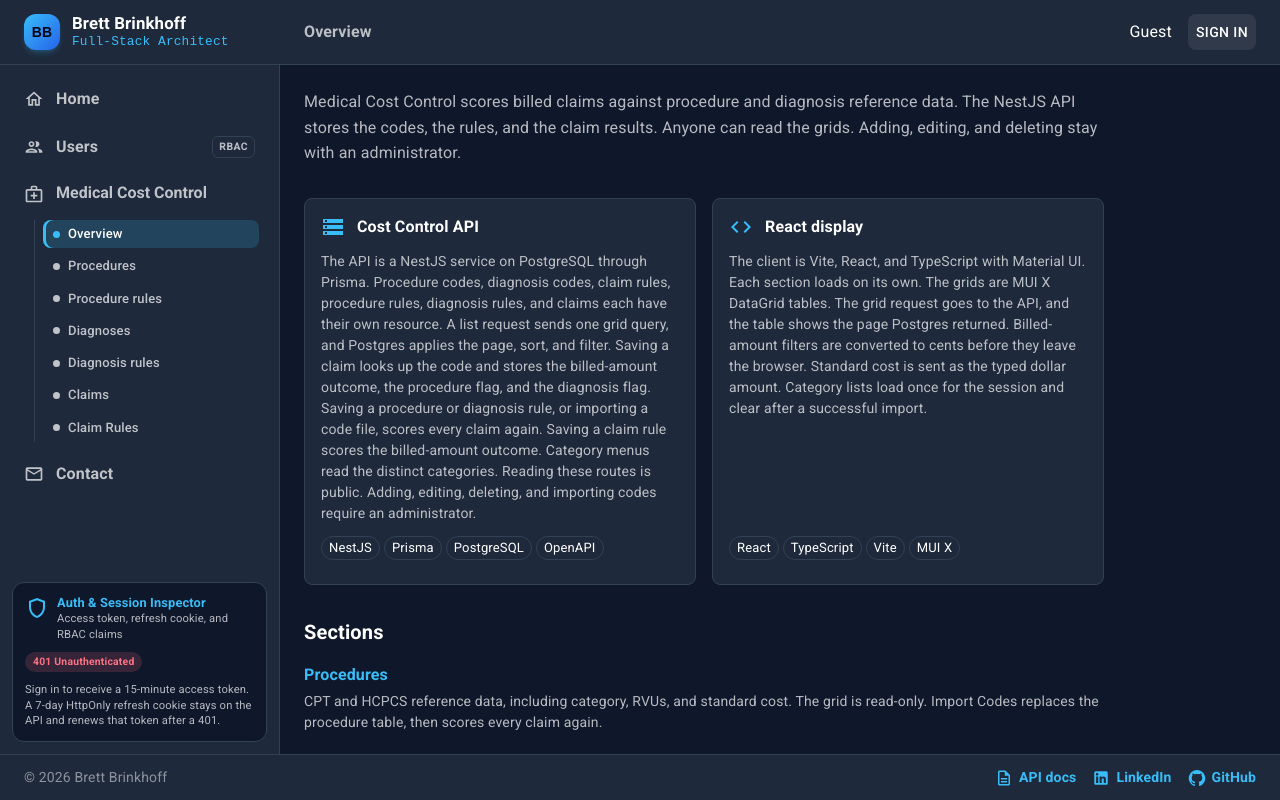
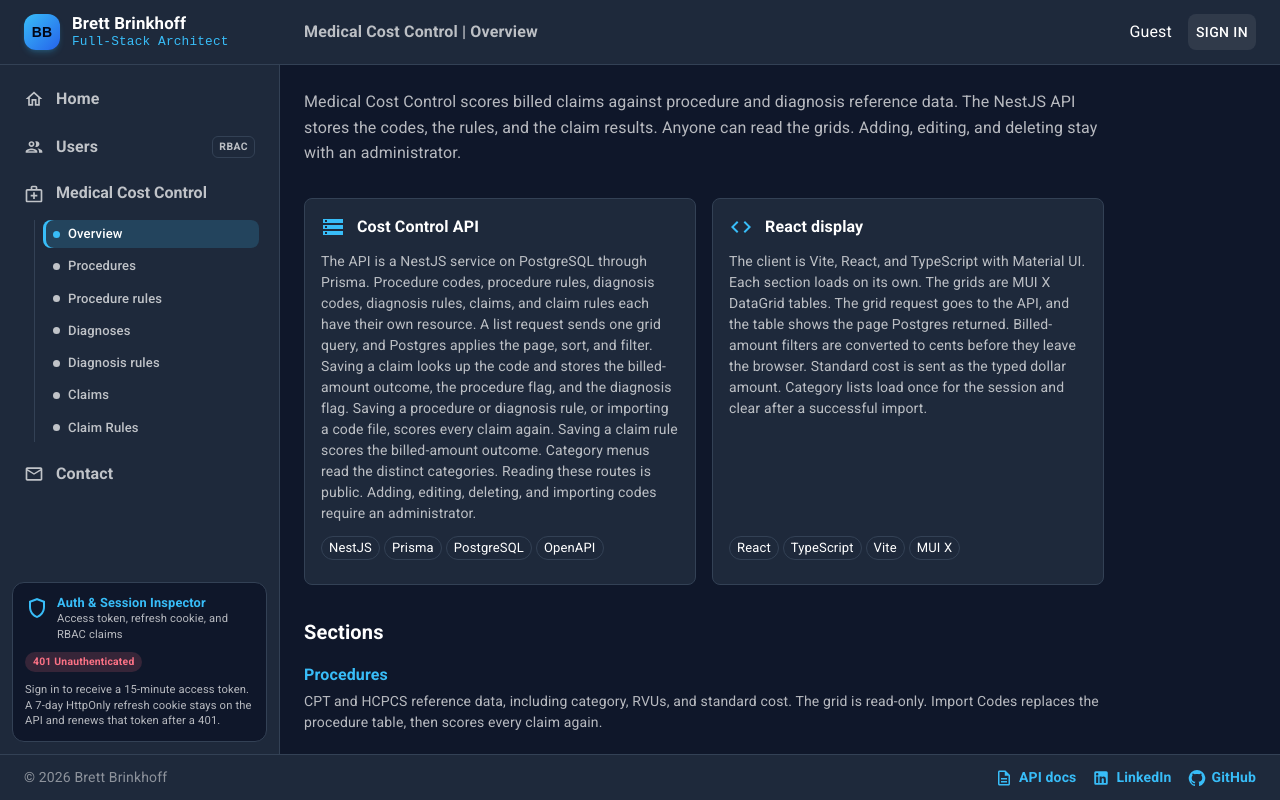
Before and after one commit to BrettBBB/react-enterprise-client, a React (Vite) app: page / in a window 1280 px wide. Both pictures are taken after a click on the button "Medical Cost Control". Built offline with nearby package versions, Linux system fonts and the light colour scheme; no server answers.

Commit message:
Refactor page order

```diff
--- a/src/api/resources.ts
+++ b/src/api/resources.ts
@@ -3,11 +3,11 @@ export const apiResources = {
   auth: '/auth',
   users: '/users',
   procedureCodes: '/procedure-codes',
+  procedureRules: '/procedure-rules',
   diagnosisCodes: '/diagnosis-codes',
-  claimRules: '/claim-rules',
-  procedureRules: '/procedure-rules',
   diagnosisRules: '/diagnosis-rules',
   claims: '/claims',
+  claimRules: '/claim-rules',
   email: '/email',
 } as const
 
--- a/src/medical-cost-control/overview/OverviewPage.tsx
+++ b/src/medical-cost-control/overview/OverviewPage.tsx
@@ -4,49 +4,30 @@ import Card from '@mui/material/Card'
 import CardContent from '@mui/material/CardContent'
 import Chip from '@mui/material/Chip'
 import { Link } from 'react-router-dom'
-import { medicalCostControlSectionPaths } from '../../shell/routes.ts'
+import { medicalCostControlPages, paths } from '../../shell/routes.ts'
 import './OverviewPage.css'
 
-const sections = [
-  {
-    id: 'procedures',
-    label: 'Procedures',
-    description:
-      'CPT and HCPCS reference data, including category, RVUs, and standard cost. The grid is read-only. Import Codes replaces the procedure table, then scores every claim again.',
-  },
-  {
-    id: 'diagnoses',
-    label: 'Diagnoses',
-    description:
-      'ICD-10-CM reference data, including category, laterality, and HCC eligibility. The grid is read-only. Import Codes replaces the diagnosis table, then scores every claim again.',
-  },
-  {
-    id: 'rules',
-    label: 'Claim Rules',
-    description:
-      'Billed-amount policy. A claim is marked TRIGGERED when its billed amount meets the rule minimum and any type, category, or code on the rule also matches. Blank fields match every claim. Saving a rule scores every claim outcome again.',
-  },
-  {
-    id: 'procedureRules',
-    label: 'Procedure rules',
-    description:
-      'Standard-cost policy for CPT and HCPCS. A claim is marked TRIGGERED when the matching procedure’s standard cost meets the rule minimum and any type, category, or code also matches. Saving a rule scores every claim again.',
-  },
-  {
-    id: 'diagnosisRules',
-    label: 'Diagnosis rules',
-    description:
-      'ICD-10 policy. A claim is marked TRIGGERED when its diagnosis matches the rule’s code, category, laterality, and HCC requirement. Blank fields match every diagnosis. Saving a rule scores every claim again.',
-  },
-  {
-    id: 'claims',
-    label: 'Claims',
-    description:
-      'The claim register. Each row shows the billed amount, the outcome from claim rules, and the procedure and diagnosis flags. Adding or editing a claim scores that claim.',
-  },
-] as const
+const sectionDescriptions = {
+  [paths.procedures]:
+    'CPT and HCPCS reference data, including category, RVUs, and standard cost. The grid is read-only. Import Codes replaces the procedure table, then scores every claim again.',
+  [paths.procedureRules]:
+    'Standard-cost policy for CPT and HCPCS. A claim is marked TRIGGERED when the matching procedure’s standard cost meets the rule minimum and any type, category, or code also matches. Saving a rule scores every claim again.',
+  [paths.diagnoses]:
+    'ICD-10-CM reference data, including category, laterality, and HCC eligibility. The grid is read-only. Import Codes replaces the diagnosis table, then scores every claim again.',
+  [paths.diagnosisRules]:
+    'ICD-10 policy. A claim is marked TRIGGERED when its diagnosis matches the rule’s code, category, laterality, and HCC requirement. Blank fields match every diagnosis. Saving a rule scores every claim again.',
+  [paths.claims]:
+    'The claim register. Each row shows the billed amount, the outcome from claim rules, and the procedure and diagnosis flags. Adding or editing a claim scores that claim.',
+  [paths.claimRules]:
+    'Billed-amount policy. A claim is marked TRIGGERED when its billed amount meets the rule minimum and any type, category, or code on the rule also matches. Blank fields match every claim. Saving a rule scores every claim outcome again.',
+} as const
 
-export type MedicalCostControlSectionId = (typeof sections)[number]['id']
+const sections = medicalCostControlPages.flatMap((page) => {
+  if (!(page.path in sectionDescriptions)) {
+    return []
+  }
+  return [{ ...page, description: sectionDescriptions[page.path as keyof typeof sectionDescriptions] }]
+})
 
 export function OverviewPage() {
   return (
@@ -65,8 +46,8 @@ export function OverviewPage() {
               <h2 className="medical-cost-overview-title">Cost Control API</h2>
             </div>
             <p className="medical-cost-overview-copy text-secondary">
-              The API is a NestJS service on PostgreSQL through Prisma. Procedure codes, diagnosis
-              codes, claim rules, procedure rules, diagnosis rules, and claims each have their own
+              The API is a NestJS service on PostgreSQL through Prisma. Procedure codes, procedure
+              rules, diagnosis codes, diagnosis rules, claims, and claim rules each have their own
               resource. A list request sends one grid query, and Postgres applies the page, sort,
               and filter. Saving a claim looks up the code and stores the billed-amount outcome, the
               procedure flag, and the diagnosis flag. Saving a procedure or diagnosis rule, or
@@ -110,8 +91,8 @@ export function OverviewPage() {
         <h2 className="medical-cost-overview-section-title">Sections</h2>
         <ul className="medical-cost-overview-list">
           {sections.map((section) => (
-            <li className="medical-cost-overview-item" key={section.id}>
-              <Link className="medical-cost-overview-link" to={medicalCostControlSectionPaths[section.id]}>
+            <li className="medical-cost-overview-item" key={section.path}>
+              <Link className="medical-cost-overview-link" to={section.path}>
                 {section.label}
               </Link>
               <p className="medical-cost-overview-copy text-secondary">{section.description}</p>
--- a/src/shell/AppShell.tsx
+++ b/src/shell/AppShell.tsx
@@ -26,7 +26,7 @@ import { ContactPage } from "../contact/ContactPage.tsx";
 import { HomePage } from "../home/HomePage.tsx";
 import { OverviewPage } from "../medical-cost-control/overview/OverviewPage.tsx";
 import "./AppShell.css";
-import { paths, titleForPath } from "./routes.ts";
+import { medicalCostControlPages, paths, titleForPath } from "./routes.ts";
 import { SessionInspector } from "./SessionInspector.tsx";
 
 const UsersPage = lazy(() =>
@@ -88,16 +88,6 @@ const contactPage = {
   label: "Contact",
   icon: <MailOutlinedIcon />,
 } as const;
-
-const medicalCostControlPages = [
-  { path: paths.overview, label: "Overview" },
-  { path: paths.procedures, label: "Procedures" },
-  { path: paths.procedureRules, label: "Procedure rules" },
-  { path: paths.diagnoses, label: "Diagnoses" },
-  { path: paths.diagnosisRules, label: "Diagnosis rules" },
-  { path: paths.claims, label: "Claims" },
-  { path: paths.claimRules, label: "Claim Rules" },
-] as const;
 
 function NavItem({
   to,
--- a/src/shell/routes.ts
+++ b/src/shell/routes.ts
@@ -5,34 +5,35 @@ export const paths = {
   signIn: "/sign-in",
   overview: "/medical-cost-control/overview",
   procedures: "/medical-cost-control/procedures",
+  procedureRules: "/medical-cost-control/procedure-rules",
   diagnoses: "/medical-cost-control/diagnoses",
-  claimRules: "/medical-cost-control/claim-rules",
-  procedureRules: "/medical-cost-control/procedure-rules",
   diagnosisRules: "/medical-cost-control/diagnosis-rules",
   claims: "/medical-cost-control/claims",
+  claimRules: "/medical-cost-control/claim-rules",
 } as const;
 
-export const medicalCostControlSectionPaths = {
-  procedures: paths.procedures,
-  diagnoses: paths.diagnoses,
-  claimRules: paths.claimRules,
-  procedureRules: paths.procedureRules,
-  diagnosisRules: paths.diagnosisRules,
-  claims: paths.claims,
-} as const;
+export const medicalCostControlPages = [
+  { path: paths.overview, label: "Overview" },
+  { path: paths.procedures, label: "Procedures" },
+  { path: paths.procedureRules, label: "Procedure rules" },
+  { path: paths.diagnoses, label: "Diagnoses" },
+  { path: paths.diagnosisRules, label: "Diagnosis rules" },
+  { path: paths.claims, label: "Claims" },
+  { path: paths.claimRules, label: "Claim Rules" },
+] as const;
 
 const titles: Record<string, string> = {
   [paths.home]: "Home",
   [paths.users]: "Users",
   [paths.contact]: "Contact",
   [paths.signIn]: "Sign in",
-  [paths.overview]: "Overview",
-  [paths.procedures]: "Procedures",
-  [paths.diagnoses]: "Diagnoses",
-  [paths.claimRules]: "Claim Rules",
-  [paths.procedureRules]: "Procedure rules",
-  [paths.diagnosisRules]: "Diagnosis rules",
-  [paths.claims]: "Claims",
+  [paths.overview]: "Medical Cost Control | Overview",
+  [paths.procedures]: "Medical Cost Control | Procedures",
+  [paths.procedureRules]: "Medical Cost Control | Procedure rules",
+  [paths.diagnoses]: "Medical Cost Control | Diagnoses",
+  [paths.diagnosisRules]: "Medical Cost Control | Diagnosis rules",
+  [paths.claims]: "Medical Cost Control | Claims",
+  [paths.claimRules]: "Medical Cost Control | Claim Rules",
 };
 
 export function titleForPath(pathname: string) {
--- a/vite.config.ts
+++ b/vite.config.ts
@@ -24,11 +24,11 @@ export default defineConfig(({ mode }) => {
           },
         },
         '/procedure-codes': apiUrl,
+        '/procedure-rules': apiUrl,
         '/diagnosis-codes': apiUrl,
-        '/claim-rules': apiUrl,
-        '/procedure-rules': apiUrl,
         '/diagnosis-rules': apiUrl,
         '/claims': apiUrl,
+        '/claim-rules': apiUrl,
         '/email': apiUrl,
         '/api': apiUrl,
       },
```
